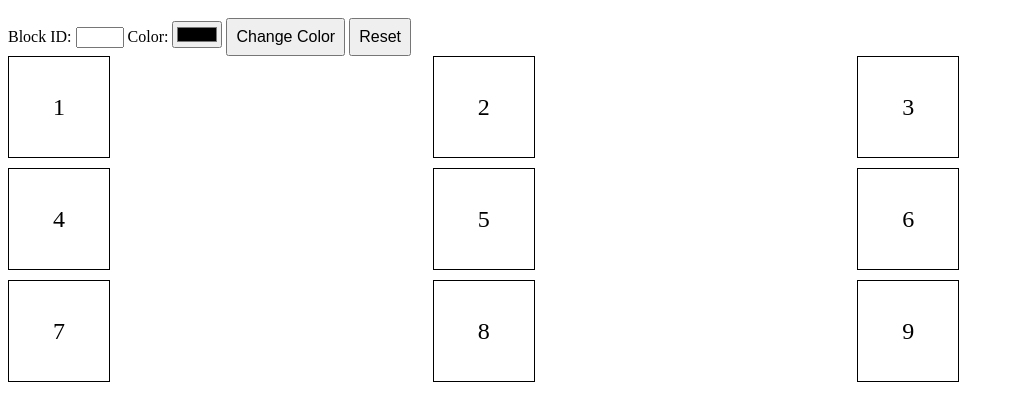
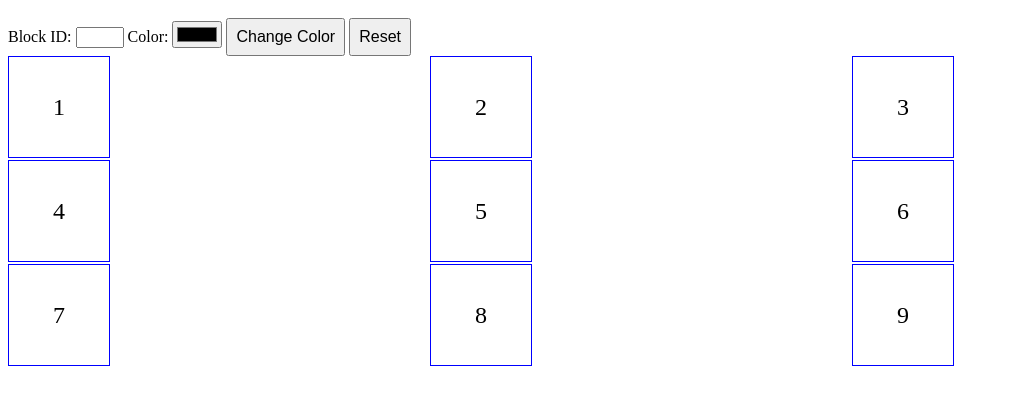
Before and after one commit to acciojob/Replit-Asian-Paints-navysai1419, a website: page main.html in a window 1280 px wide. Shown: the whole page, without its empty margins (0-1014 px from the left). Drawn offline with Linux system fonts and the light colour scheme.

Commit message:
created a submission

```diff
--- a/styles.css
+++ b/styles.css
@@ -2,13 +2,13 @@
  #grid-container {
       display: grid;
       grid-template-columns: repeat(3, 1fr);
-      gap: 10px;
+      gap: 2px;
     }
 
     .grid-item {
       width: 100px;
       height: 100px;
-      border: 1px solid #000;
+      border: 1px solid blue;
       display: flex;
       align-items: center;
       justify-content: center;
```
